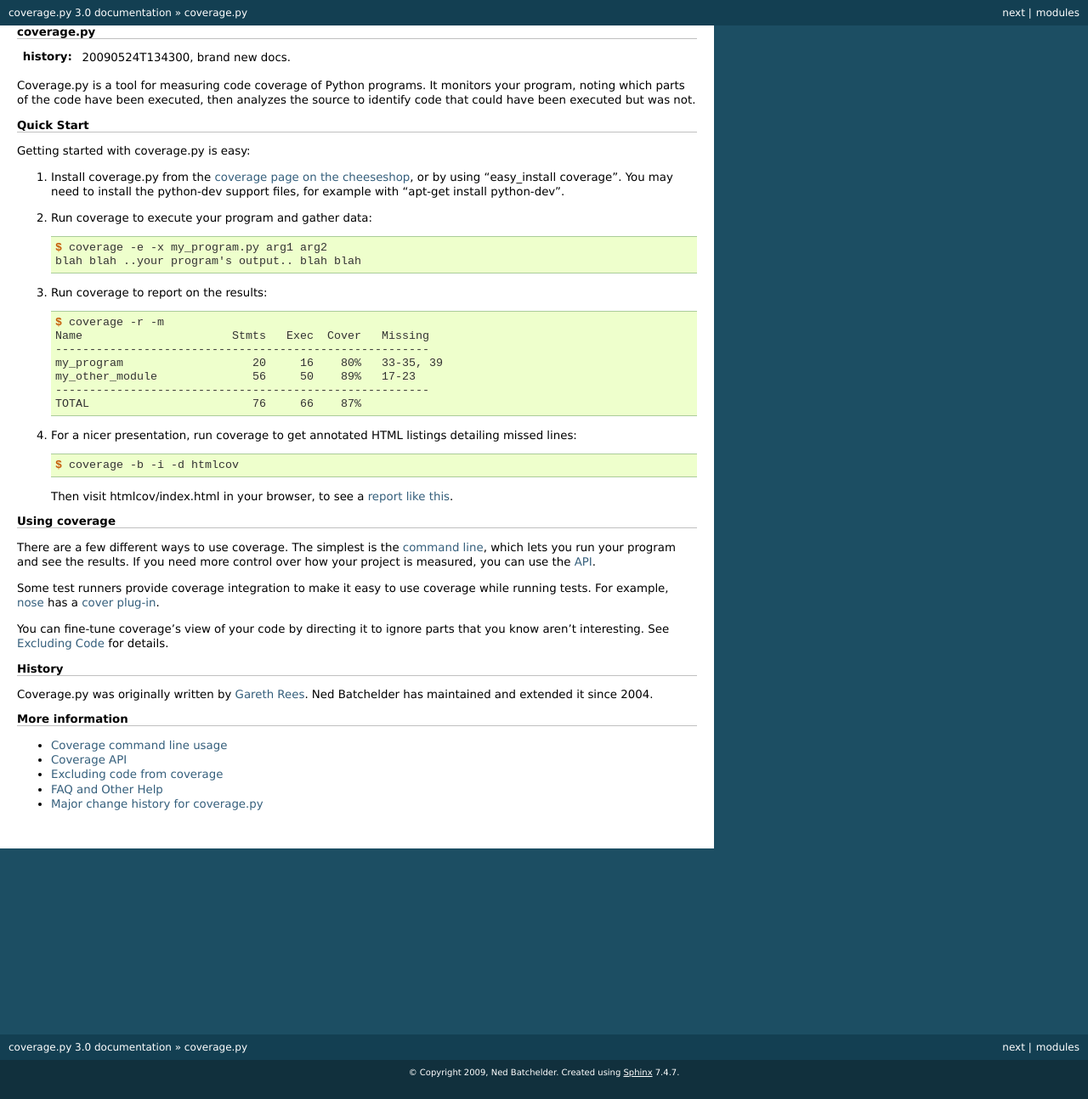
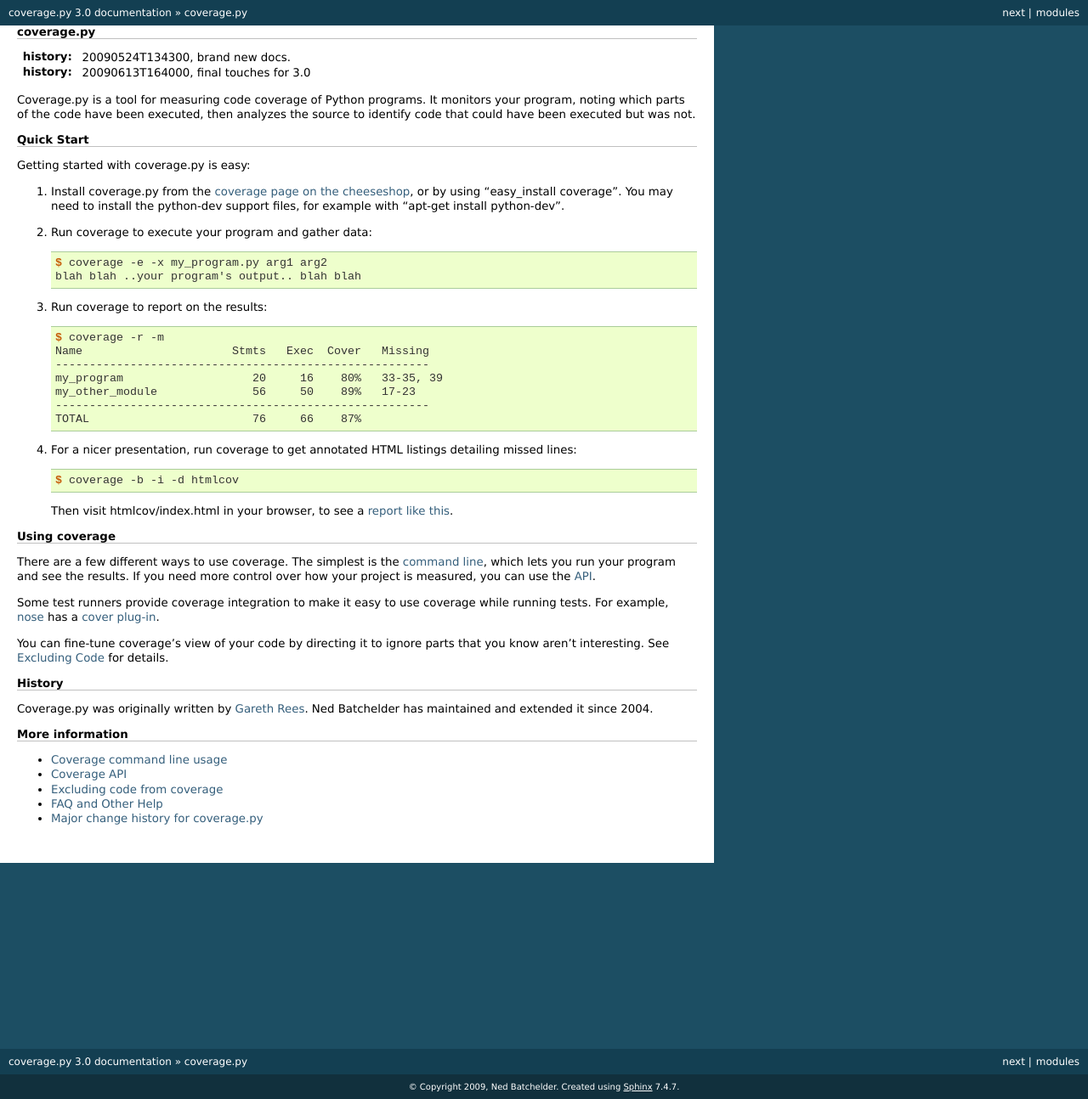
Before and after one commit to nedbat/coveragepy, a Sphinx documentation site: the page built from doc/index.rst, in a window 1280 px wide. Shown: the whole page at 85% size. Built offline with Sphinx 7.4.7, drawn with Linux system fonts in a browser that asks for light colours.

Commit message:
Give every page a history timestamp of now.

```diff
--- a/doc/api.rst
+++ b/doc/api.rst
@@ -5,6 +5,7 @@
 ============
 
 :history: 20090524T134300, brand new docs.
+:history: 20090613T164000, final touches for 3.0
 
 The API to coverage.py is very simple, contained in a single module called
 coverage containing a single class, also called coverage. Methods on the
--- a/doc/changes.rst
+++ b/doc/changes.rst
@@ -1,6 +1,7 @@
 .. _change:
 
 :history: 20090524T134300, brand new docs.
+:history: 20090613T164000, final touches for 3.0
 
 ------------------------------------
 Major change history for coverage.py
--- a/doc/cmd.rst
+++ b/doc/cmd.rst
@@ -5,6 +5,7 @@
 ===========================
 
 :history: 20090524T134300, brand new docs.
+:history: 20090613T164000, final touches for 3.0
 
 .. highlight:: console
 
--- a/doc/index.rst
+++ b/doc/index.rst
@@ -3,6 +3,7 @@
 ===========
 
 :history: 20090524T134300, brand new docs.
+:history: 20090613T164000, final touches for 3.0
 
 Coverage.py is a tool for measuring code coverage of Python programs. It
 monitors your program, noting which parts of the code have been executed, then
```
